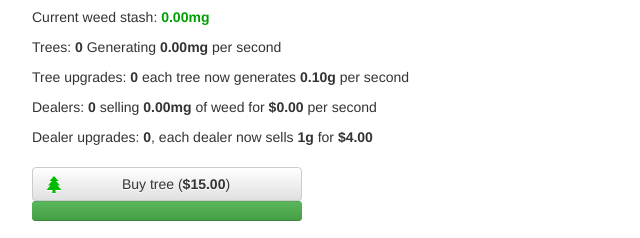
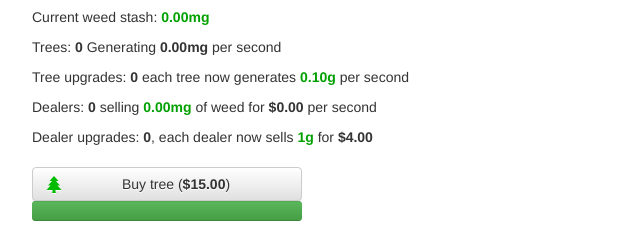
Before and after one commit to jamesmgittins/dopeslingertycoon, a plain HTML site: page index.html in a window 1280 px wide. Shown: the part 228-466 px from the top of the page, 173-813 px from the left. Drawn offline with Linux system fonts and the light colour scheme.

Commit message:
Added weed colors to other drug references

```diff
--- a/index.html
+++ b/index.html
@@ -370,9 +370,9 @@
             <p>Current cash: <span id="cash" class="strong"></span></p>
             <p>Current <span class="nsfw">weed</span> stash: <span id="weed" class="strong weed"></span></p>
             <p>Trees: <span id="trees" class="strong"></span> Generating <span id="generating" class="strong">0</span> per second</p>
-            <p>Tree upgrades: <span id="upgrades" class="strong">0</span> each tree now generates <span id="generate_per_tree" class="strong"></span> per second</p>
-            <p>Dealers: <span id="dealers" class="strong">0</span> selling <span id="converting" class="strong"></span> <span class="nsfw">of weed</span> for <span id="revenue" class="strong"></span> per second</p>
-            <p>Dealer upgrades: <span id="dealer-upgrades" class="strong">0</span>, each dealer now sells <span class="strong dealer-sells">1g</span> for <span id="dealer-upgrade-income" class="strong"></span></p>
+            <p>Tree upgrades: <span id="upgrades" class="strong">0</span> each tree now generates <span id="generate_per_tree" class="strong weed"></span> per second</p>
+            <p>Dealers: <span id="dealers" class="strong">0</span> selling <span id="converting" class="strong weed"></span> <span class="nsfw">of weed</span> for <span id="revenue" class="strong"></span> per second</p>
+            <p>Dealer upgrades: <span id="dealer-upgrades" class="strong">0</span>, each dealer now sells <span class="strong dealer-sells weed">1g</span> for <span id="dealer-upgrade-income" class="strong"></span></p>
         </div>
 
         <div class="col-xs-12 col-sm-4">
```
